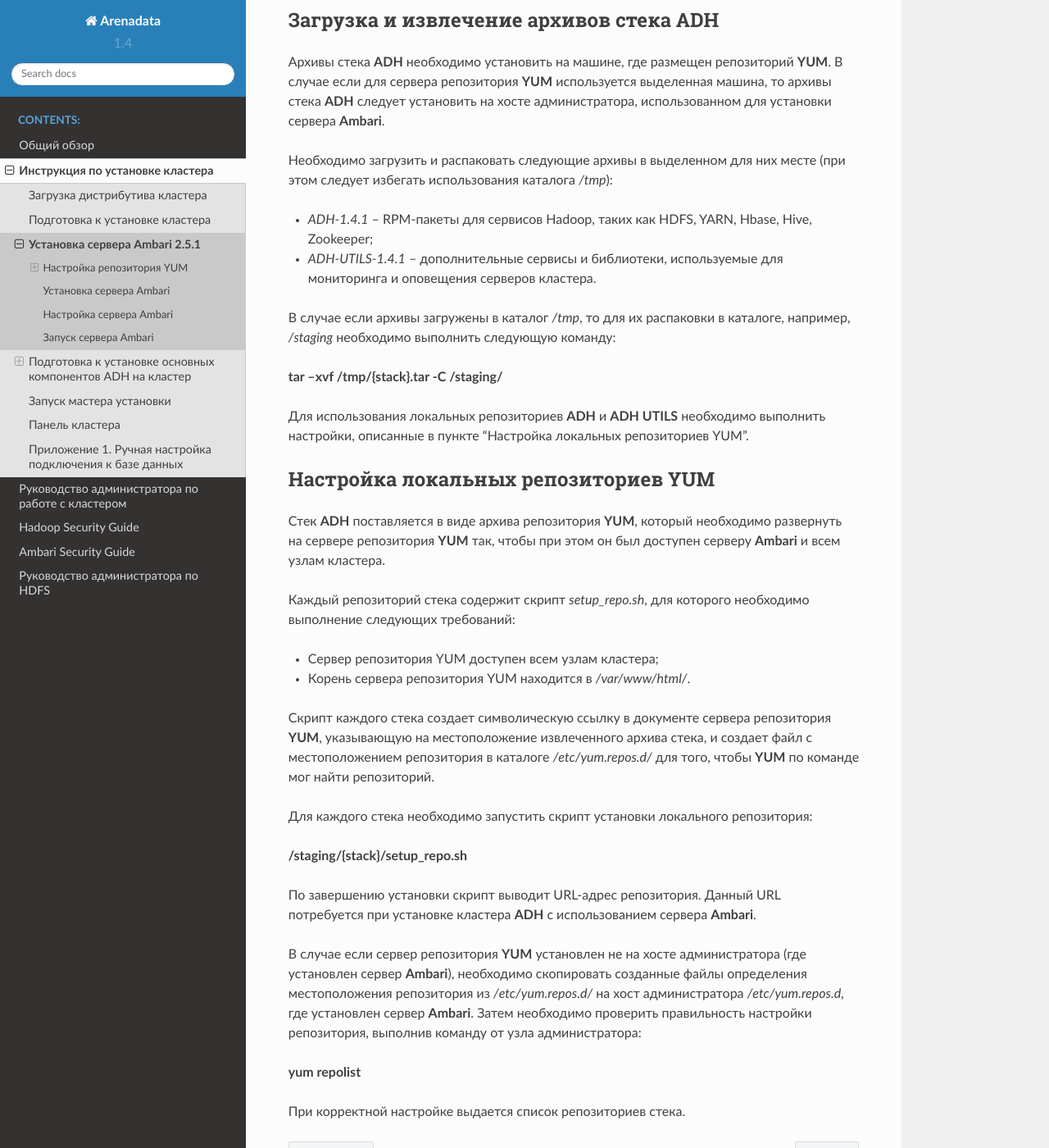
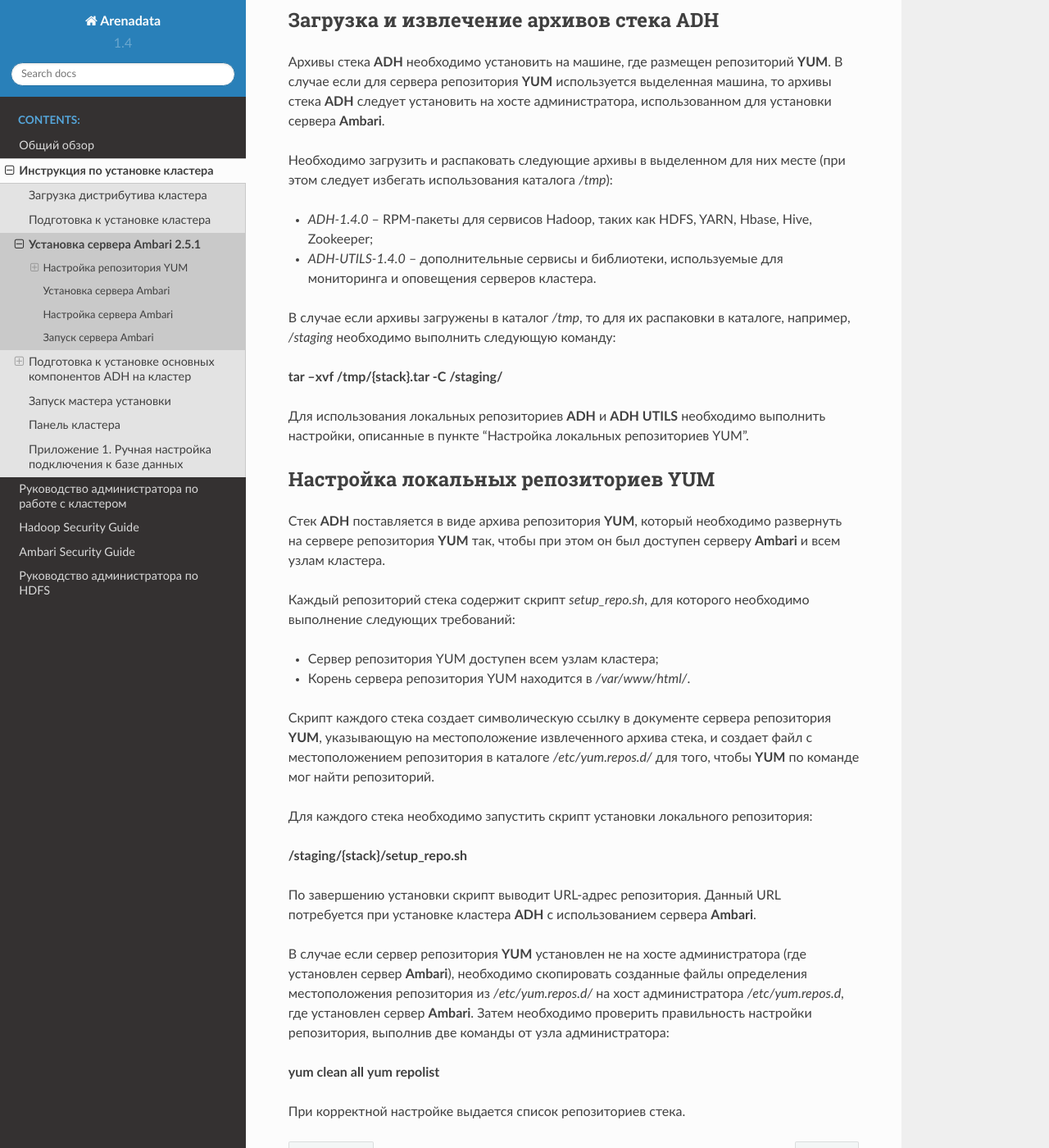
Before and after one commit to arenadata/docs_adps, a Sphinx documentation site: the page built from source/install/install.rst, in a window 1280 px wide and 1400 px high, scrolled down 5409 px. Shown: the whole window at 82% size. Built offline with Sphinx 7.4.7 and the Read the Docs theme 2.0.0, drawn with Linux system fonts in a browser that asks for light colours.

Commit message:
Update install.rst

```diff
--- a/source/install/install.rst
+++ b/source/install/install.rst
@@ -212,6 +212,8 @@ http://<адрес сервера>:8080
 
    Рис.6. Веб-интерфейс Ambari до настройки кластера
 
+
+
 Подготовка к установке основных компонентов ADH на кластер
 ==========================================================
 
@@ -247,9 +249,9 @@ http://<адрес сервера>:8080
 них месте (при этом следует избегать использования каталога */tmp*):
 
 
-+ *ADH-1.4.1* – RPM-пакеты для сервисов Hadoop, таких как HDFS, YARN,
++ *ADH-1.4.0* – RPM-пакеты для сервисов Hadoop, таких как HDFS, YARN,
   Hbase, Hive, Zookeeper;
-+ *ADH-UTILS-1.4.1* – дополнительные сервисы и библиотеки,
++ *ADH-UTILS-1.4.0* – дополнительные сервисы и библиотеки,
   используемые для мониторинга и оповещения серверов кластера.
 
 
@@ -298,8 +300,9 @@ URL потребуется при установке кластера **ADH** с
 созданные файлы определения местоположения репозитория из
 */etc/yum.repos.d/* на хост администратора */etc/yum.repos.d*, где
 установлен сервер **Ambari**. Затем необходимо проверить правильность
-настройки репозитория, выполнив команду от узла администратора:
+настройки репозитория, выполнив две команды от узла администратора:
 
+:command:`yum clean all`
 :command:`yum repolist`
 
 При корректной настройке выдается список репозиториев стека.
```
